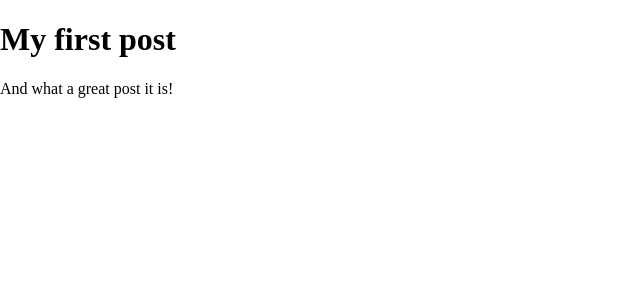
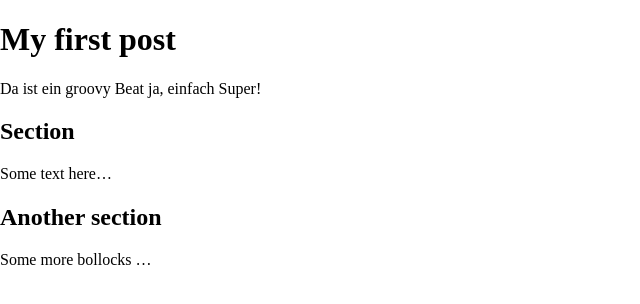
Before and after one commit to edaehn/bitsgalore.github.io, a Jekyll site: the page built from _posts/2013-11-10-My-first-post.md, in a window 1280 px wide. Shown: the top 304 px of the page, without its empty margins (0-640 px from the left). Built offline with Jekyll 4.4.1, drawn with Linux system fonts in a browser that asks for light colours; nearby versions of some CDN libraries; library files that are not in the unit come from our copies.

Commit message:
added some content

```diff
--- a/_posts/2013-11-10-My-first-post.md
+++ b/_posts/2013-11-10-My-first-post.md
@@ -3,4 +3,10 @@ layout: post
 title: My first post
 ---
 
-And what a great post it is!
+Da ist ein groovy Beat ja, einfach Super!
+
+##Section
+Some text here...
+
+##Another section
+Some more bollocks ...
```
Also changed, not shown: 2 other files.
